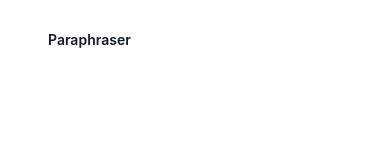
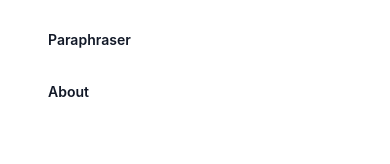
Before and after one commit to GoodGuyForReal/texttools, a React (Create React App) app: page / in a window 390 px wide. Both pictures are taken after a click on the button "Open main menu". Shown: the part 214-378 px from the top of the page. Built offline with nearby package versions, Linux system fonts and the light colour scheme.

Commit message:
mobile navbar updated

```diff
--- a/src/elements/navbar/Navbar.jsx
+++ b/src/elements/navbar/Navbar.jsx
@@ -81,7 +81,7 @@ export default function Navbar() {
                                     {products.map((item) => (
                                         <div
                                             key={item.name}
-                                            className="group relative flex items-center gap-x-6 rounded-lg p-4 text-sm leading-6 hover:bg-purple-100 duration-200"
+                                            className="group relative flex items-center gap-x-6 rounded-lg p-4 text-sm leading-6 hover:bg-gray-100 duration-200"
                                         >
                                             <div className="flex h-11 w-11 flex-none items-center justify-center rounded-lg bg-gray-50 group-hover:bg-white">
                                                 <item.icon className="h-6 w-6 text-gray-600 group-hover:text-indigo-600" aria-hidden="true" />
@@ -134,13 +134,16 @@ export default function Navbar() {
                                     <div key={id}>
                                         <Link
                                             to={item.href}
-                                            className="block rounded-lg py-2 pl-6 pr-3 text-sm font-semibold leading-7 text-gray-900 hover:bg-gray-50"
+                                            className="block rounded-lg py-2 pl-6 pr-3 text-sm font-semibold leading-7 text-gray-900 hover:bg-gray-100"
                                         >
                                             {item.name}
                                         </Link>
                                     </div>
                                 ))
                                 }
+                                <Link to="/about" className="block rounded-lg py-2 pl-6 pr-3 text-sm font-semibold leading-7 text-gray-900 hover:bg-gray-100">
+                                    About
+                                </Link>
                             </div>
                         </div>
                     </div>
```
